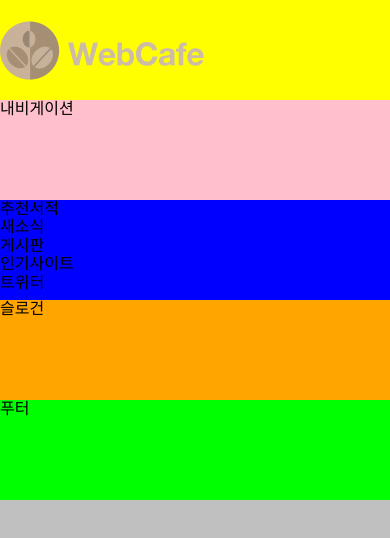
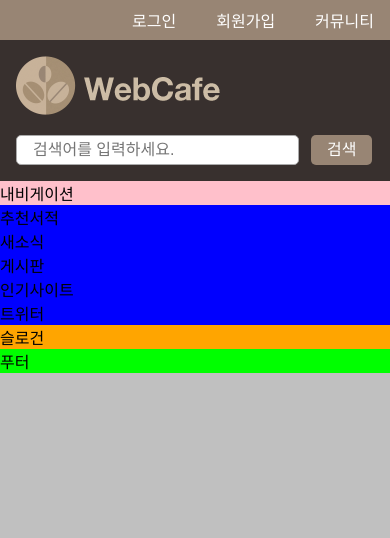
Before and after one commit to zzonni85/zzonni85.github.io, a plain HTML site: page index.html in a window 390 px wide. Drawn offline with nearby package versions, Linux system fonts and the light colour scheme; a web font is replaced by a local one.

Commit message:
모바일 헤더 레이아웃 및 디자인 완성

```diff
--- a/css/stylesheet.css
+++ b/css/stylesheet.css
@@ -1,6 +1,29 @@
 @charset "utf-8";
+@import url("https://spoqa.github.io/spoqa-han-sans/css/SpoqaHanSans-kr.css");
 @import url("https://cdnjs.cloudflare.com/ajax/libs/normalize/7.0.0/normalize.min.css");
-@import url("https://spoqa.github.io/spoqa-han-sans/css/SpoqaHanSans-kr.css");
+@import url("./reset.css");
+
+/* 숨김 콘텐츠 */
+
+.hidden {
+  position: absolute;
+  left: -9999em;
+}
+
+
+/* 하이퍼링크 스타일 */
+
+a:link,
+a:visited {
+  text-decoration: none;
+  color: inherit;
+}
+
+a:hover,
+a:focus {
+  color: #f00;
+}
+
 
 /* 본문 스타일 */
 
@@ -24,12 +47,7 @@ body {
 .main-content,
 .slogan,
 .footer {
-  height: 100px;
   width: 100%;
-}
-
-.header {
-  background: yellow;
 }
 
 .navigation {
@@ -51,7 +69,47 @@ body {
 
 /* 모바일 */
 
-@media all and (max-width:999px) {}
+@media all and (max-width:999px) {
+  .header {
+    background: #38302e;
+    display: flex;
+    flex-direction: column;
+    color: #fff;
+  }
+  .member {
+    order: -1;
+    background: #988574;
+    display: flex;
+    justify-content: flex-end;
+  }
+  .member a {
+    display: block;
+    padding: 0.5rem 1rem;
+    margin-left: 0.5rem;
+  }
+  .logo {
+    padding: 1rem 1rem;
+  }
+  .search {
+    padding: 0 1rem 1rem 1rem;
+  }
+  #search {
+    border: 1px solid #aaa;
+    width: calc(100% - 75px);
+    margin-right: 0.5rem;
+    height: 30px;
+    border-radius: 5px;
+    padding-left: 1rem;
+  }
+  .btn-search {
+    border: 0;
+    border-radius: 5px;
+    padding: 0.2rem 1rem;
+    background: #988574;
+    color: #fff;
+    height: 30px;
+  }
+}
 
 
 /* 데스크탑 */
@@ -65,7 +123,6 @@ body {
   .main-content,
   .slogan,
   .footer {
-    height: 100px;
     width: 80%;
   }
 }
```
